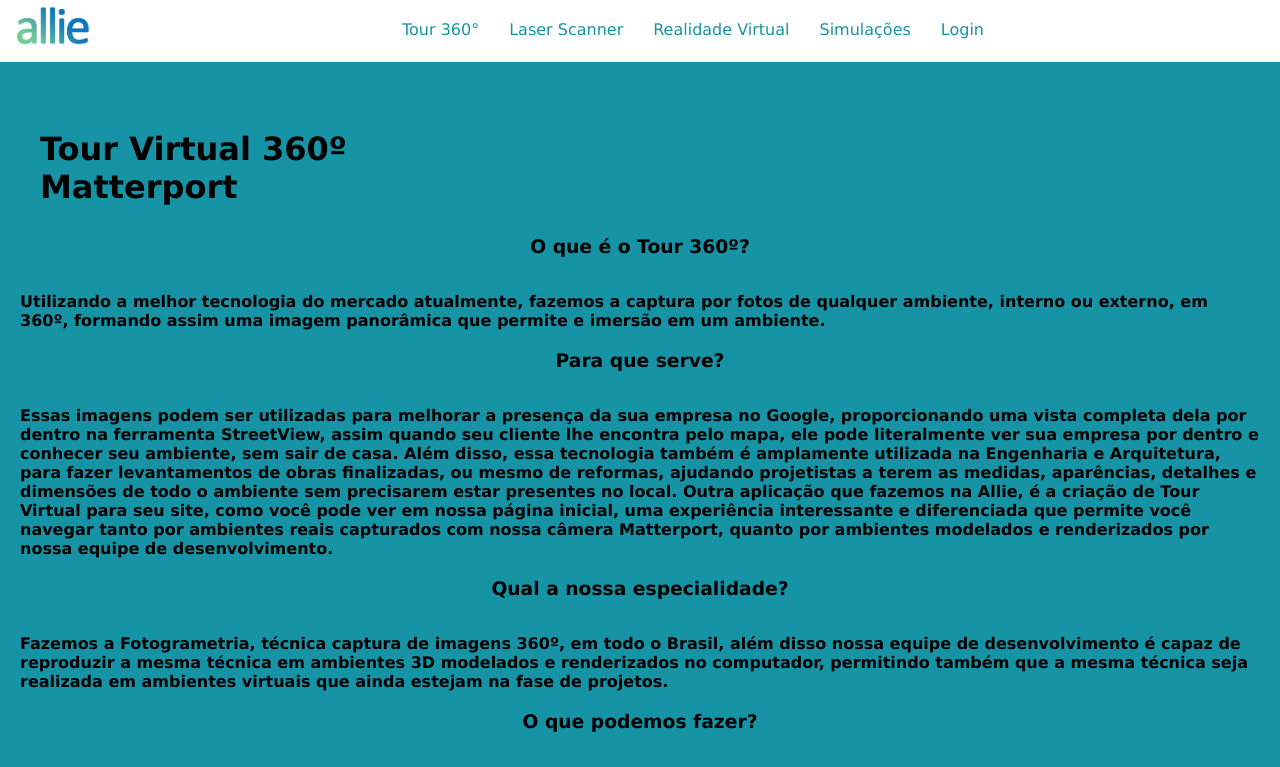
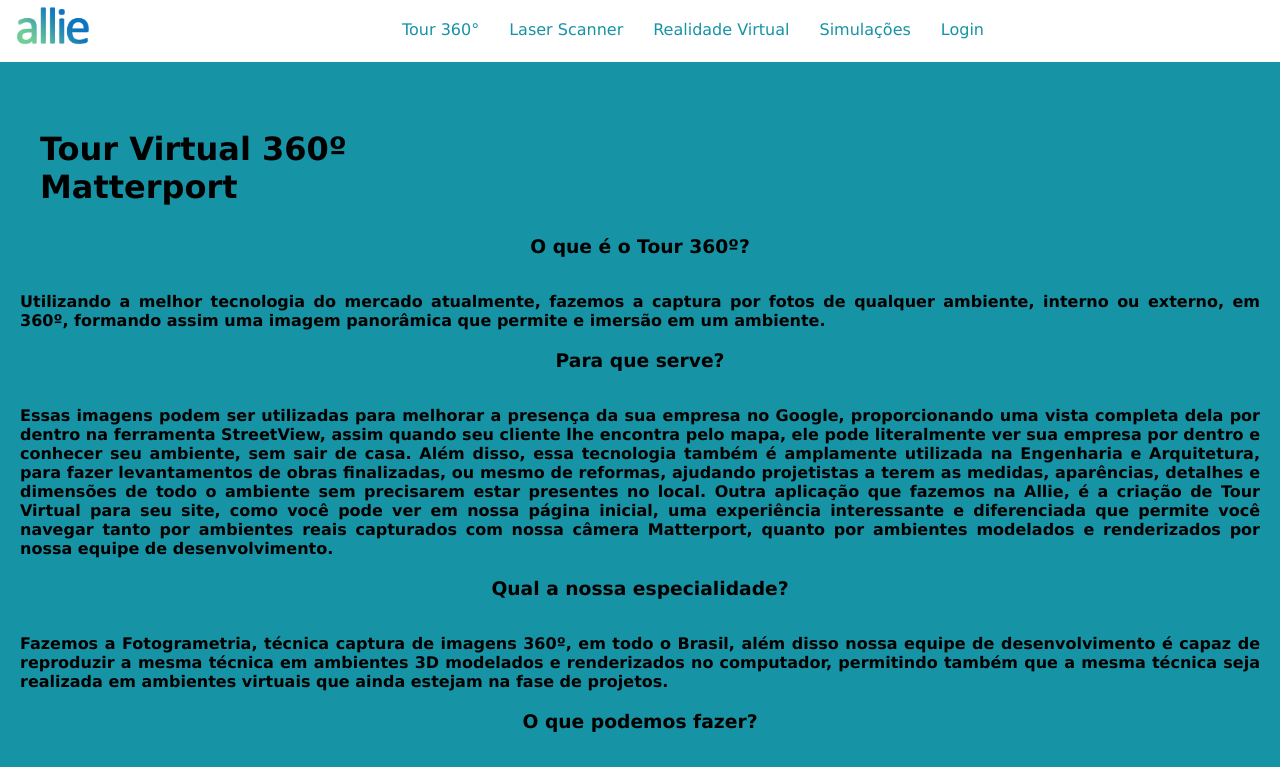
Before and after one commit to AllieDigital/alliedigital, a React (Create React App) app in the folder allie-digital/: page /tour in a window 1280 px wide. Shown: the top 767 px of the page. Built offline with nearby package versions, Linux system fonts and the light colour scheme.

Commit message:
feat: css

```diff
--- a/allie-digital/src/pages/Footer.js
+++ b/allie-digital/src/pages/Footer.js
@@ -29,7 +29,7 @@
       </div>
 
       <div>
-        <p>
+        <p className="title-endereco">
           Allie Digital
         </p>
         <p>
@@ -44,14 +44,14 @@
         <p>
           CEP 88020-302
         </p>
-        <p>
+        <p className="final-endereco">
           Fone: (048) 3036-2704
         </p>
       </div>
 
       <div className="icones">
         <p>
-          <a href="https://wa.me/5548988320291"><img src="https://cdn-icons.flaticon.com/png/512/3536/premium/3536445.png?token=exp=1654615861~hmac=818472dfbf3c0802764739dbb99df61d" alt="icone whatsapp" /></a>
+          <a href="https://wa.me/5548988320291"><img src="https://cdn.icon-icons.com/icons2/3041/PNG/512/whatsapp_logo_icon_189219.png" alt="icone whatsapp" /></a>
 
           <a href="https://www.instagram.com/ibr.engenharia/"><img src="https://cdn-icons-png.flaticon.com/512/2111/2111463.png" alt="icone instagram" /></a>
         </p>
--- a/allie-digital/src/pages/LaserScanner.js
+++ b/allie-digital/src/pages/LaserScanner.js
@@ -28,7 +28,7 @@
         <h3 className="title-cards">
           O que é a Nuvem de Pontos?
         </h3>
-        <h4 className="cards-first">
+        <h4 className="primeira-explicacao">
           A nuvem de pontos recria objetos e estruturas referenciadas a partir de uma grande coleção de pontos. Esses pontos são obtidos de uma captura realizada com um laser scanner 3D.
           Quando esses pontos são anexados a um software é possível utilizá-los como base para o seu desenho ou modelo 3D.
         </h4>
@@ -36,7 +36,7 @@
         <h3 className="title-cards">
           Para que serve?
         </h3>
-        <h4 className="cards-first">
+        <h4 className="primeira-explicacao">
           Entre seus usos mais comuns temos os levantamentos topográfico de regiões, mapeamentos geológicos, captação de estruturas para registro de patrimônio histórico,
           monitoramento de estruturas para identificar desgastes e até para fazer o mapeamento da execução das instalações em edifícios residenciais e comerciais, para se evitar perder tempo fazendo as-built.
           Ou seja, aplicações que podem ser utilizadas em diferentes estágios de uma obra, seja ela feita do zero ou uma reforma.
@@ -45,7 +45,7 @@
         <h3 className="title-cards">
           Qual a nossa especialidade?
         </h3>
-        <h4 className="cards-first">
+        <h4 className="primeira-explicacao">
           Com equipamentos de última geração e knowhow obtido graças às nossas parcerias com a IBR Engenharia e outras empresas do ramo,
           temos tudo que você precisa para uma captura perfeita de nuvens de pontos que irá auxiliar muito o desenvolvimento de seus projetos.
         </h4>
@@ -53,7 +53,7 @@
         <h3 className="title-cards">
           O que podemos fazer?
         </h3>
-        <h4 className="cards-first">
+        <h4 className="primeira-explicacao">
           Realizamos a captura das nuvens de pontos com nosso laser scanner 3D e exportamos para a utilização de sua equipe, ou terceiros,
           para a construção de modelos 3D precisos e baseados na realidade.
         </h4>
@@ -127,7 +127,7 @@
               <h3 className="title-cards">
                 Orçamento
               </h3>
-              <h4 className="text-container">
+              <h4>
                 O Orçamento é feito a partir das informações enviadas ou após visita ao imóvel.
               </h4>
             </p>
@@ -135,7 +135,7 @@
               <h3 className="title-cards">
                 Escaneamento
               </h3>
-              <h4 className="text-container">
+              <h4>
                 Profissionais da Allie vão até o local e realizam a captura do ambiente com o Laser Scanner.
               </h4>
             </p>
@@ -143,7 +143,7 @@
               <h3 className="title-cards">
                 Processamento
               </h3>
-              <h4 className="text-container">
+              <h4>
                 Através das informações coletadas será feito o processamento das nuvens de pontos por nossa equipe.
               </h4>
             </p>
@@ -151,7 +151,7 @@
               <h3 className="title-cards">
                 Publicação
               </h3>
-              <h4 className="text-container">
+              <h4>
                 Pronto. Agora você pode usar as nuvens de pontos para dar suporte aos projetos de engenharia, arquitetura e infraestrutura.
               </h4>
             </p>
--- a/allie-digital/src/pages/Tour.js
+++ b/allie-digital/src/pages/Tour.js
@@ -28,7 +28,7 @@
         <h3 className="title-cards">
           O que é o Tour 360º?
         </h3>
-        <h4 className="cards-first">
+        <h4 className="primeira-explicacao">
           Utilizando a melhor tecnologia do mercado atualmente, fazemos a captura por fotos de qualquer ambiente,
           interno ou externo, em 360º, formando assim uma imagem panorâmica que permite e imersão em um ambiente.
         </h4>
@@ -36,7 +36,7 @@
         <h3 className="title-cards">
           Para que serve?
         </h3>
-        <h4 className="cards-first">
+        <h4 className="primeira-explicacao">
           Essas imagens podem ser utilizadas para melhorar a presença da sua empresa no Google, proporcionando uma vista completa dela por dentro na ferramenta StreetView,
           assim quando seu cliente lhe encontra pelo mapa, ele pode literalmente ver sua empresa por dentro e conhecer seu ambiente, sem sair de casa. Além disso,
           essa tecnologia também é amplamente utilizada na Engenharia e Arquitetura, para fazer levantamentos de obras finalizadas, ou mesmo de reformas, ajudando projetistas a terem as medidas,
@@ -48,7 +48,7 @@
         <h3 className="title-cards">
           Qual a nossa especialidade?
         </h3>
-        <h4 className="cards-first">
+        <h4 className="primeira-explicacao">
           Fazemos a Fotogrametria, técnica captura de imagens 360º, em todo o Brasil, além disso nossa equipe de desenvolvimento é capaz de reproduzir a mesma técnica em ambientes 3D modelados e renderizados no computador,
           permitindo também que a mesma técnica seja realizada em ambientes virtuais que ainda estejam na fase de projetos.
         </h4>
@@ -56,7 +56,7 @@
         <h3 className="title-cards">
           O que podemos fazer?
         </h3>
-        <h4 className="cards-first">
+        <h4 className="primeira-explicacao">
           Apesar de nossa experiência com clientes da área de Engenharia, isso não quer dizer que estamos limitados a isso, muito pelo contrário. Essa experiência nos permite adaptar experiências para qualquer ramo de atividade.
           Você pode treinar funcionários sobre procedimentos de uma fábrica, pode demonstrar uma nova sede para investidores, pode engajar seus clientes em uma experiência divertida de jogo dentro do contexto do seu negócio, visualizar uma obra que nem  começou,
           testar uma estrada que está sendo planejada, testar múltiplas decorações para um apartamento, entre inúmeras outras aplicações possíveis. O limite é a sua imaginação.
@@ -136,7 +136,7 @@
               <h3 className="title-cards">
                 Orçamento
               </h3>
-              <h4 className="text-container">
+              <h4>
                 O Orçamento é feito a partir das informações enviadas ou após visita ao imóvel.
               </h4>
             </p>
@@ -144,7 +144,7 @@
               <h3 className="title-cards">
                 Escaneamento
               </h3>
-              <h4 className="text-container">
+              <h4>
                 Profissionais da Allie vão até o local e realizam a captura de imagens 360 º com a câmera Matterport.
               </h4>
             </p>
@@ -152,7 +152,7 @@
               <h3 className="title-cards">
                 Processamento
               </h3>
-              <h4 className="text-container">
+              <h4>
                 Através das informações coletadas será feito o processamento das imagens por nossa equipe.
               </h4>
             </p>
@@ -160,7 +160,7 @@
               <h3 className="title-cards">
                 Publicação
               </h3>
-              <h4 className="text-container">
+              <h4>
                 Pronto. Agora você pode publicar seu Tour Virtual 360º em seu site, intranet e até no Google StreetView!
               </h4>
             </p>
--- a/allie-digital/src/style/Footers.css
+++ b/allie-digital/src/style/Footers.css
@@ -16,15 +16,22 @@
 }
 
 a {
-  color:  #d8d8c0 ;
+  color:  #d8d8c0;
 }
 
 img {
   width: 40px;
   justify-content: space-between;
-
 }
 
 .icones-contato {
   display: flex;
 }
+
+.title-endereco {
+  padding-top: 10px;
+}
+
+.final-endereco {
+  margin-bottom: 20px;
+}
--- a/allie-digital/src/style/Lasers.css
+++ b/allie-digital/src/style/Lasers.css
@@ -9,6 +9,14 @@
 
 .title-nuvem {
   padding-top: 20px;
+}
+
+.primeira-explicacao {
+  padding: 20px;
+  display: flex;
+  flex-direction: column;
+  align-items: flex-start;
+  text-align: justify;
 }
 
 .container-cards {
@@ -37,13 +45,9 @@
   color: black;
 }
 
-.text-container {
-  text-align: center;
-  color: grey;
-}
-
 .sub-card {
   padding: 40px;
+  color: #1693a5;
 }
 
 .cards-first {
--- a/allie-digital/src/style/Tours.css
+++ b/allie-digital/src/style/Tours.css
@@ -5,6 +5,14 @@
   padding-top: 90px;
   padding-bottom: 30px;
   padding-left: 40px;
+}
+
+.primeira-explicacao {
+  padding: 20px;
+  display: flex;
+  flex-direction: column;
+  align-items: flex-start;
+  text-align: justify;
 }
 
 .container-cards {
@@ -33,13 +41,9 @@
   color: black;
 }
 
-.text-container {
-  text-align: center;
-  color: grey;
-}
-
 .sub-card {
   padding: 40px;
+  color: #1693a5;
 }
 
 .cards-first {
```
